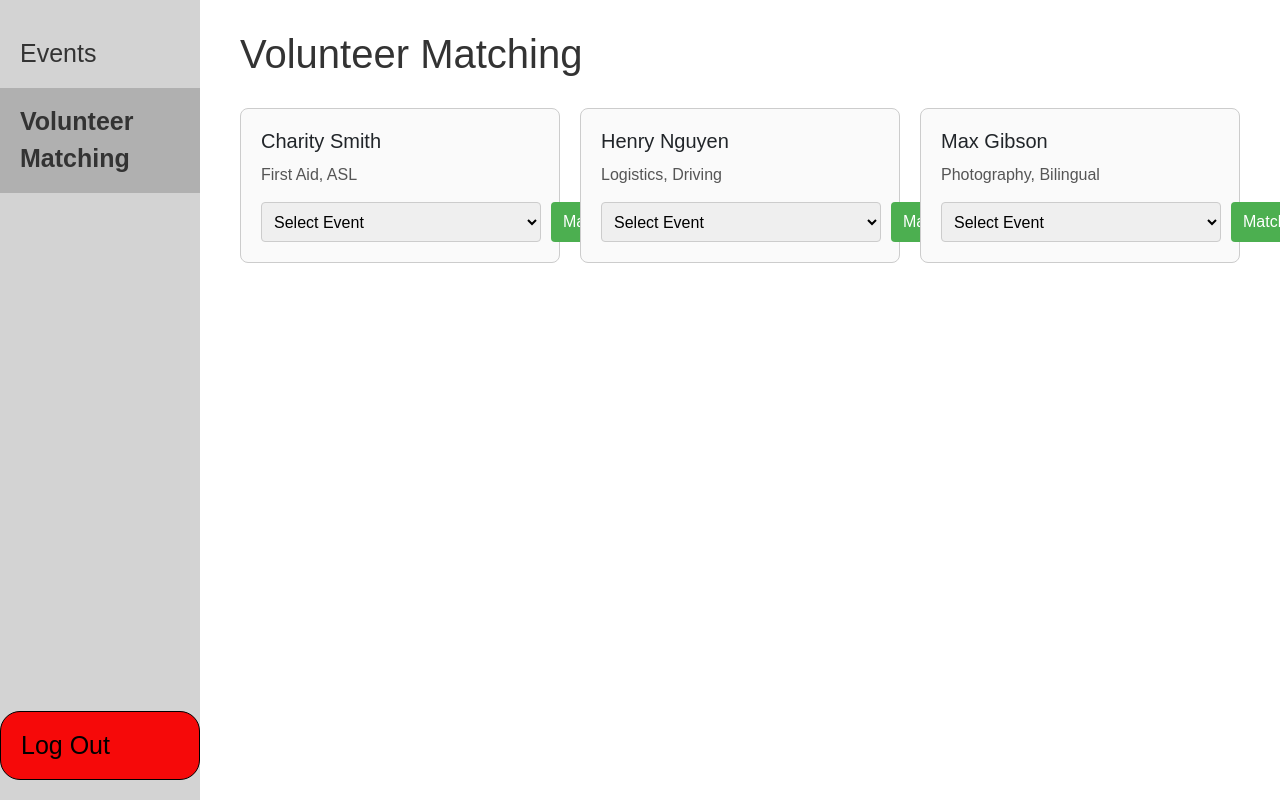
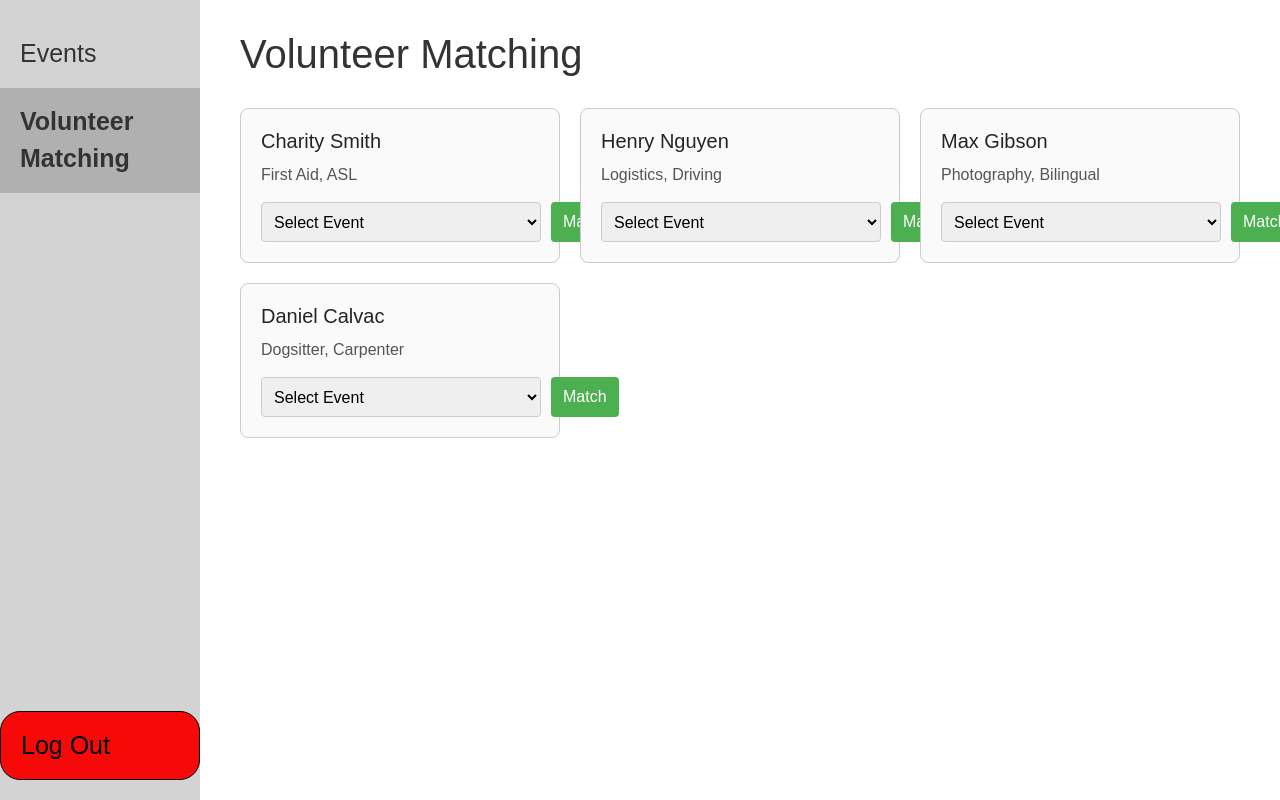
Before and after one commit to dancalvac/COSC4353_Group14, a React (Vite) app in the folder client/: page /adminMatching in a window 1280 px wide. Built offline with nearby package versions, Linux system fonts and the light colour scheme.

Commit message:
finished admin page with added sample volunteers

```diff
--- a/client/src/components/AdminMatching.jsx
+++ b/client/src/components/AdminMatching.jsx
@@ -12,12 +12,14 @@ function AdminMatching() {
         const sampleVolunteers = [
             { id: 1, name: "Charity Smith", skills: "First Aid, ASL" },
             { id: 2, name: "Henry Nguyen",   skills: "Logistics, Driving" },
-            { id: 3, name: "Max Gibson",    skills: "Photography, Bilingual" }
+            { id: 3, name: "Max Gibson",    skills: "Photography, Bilingual" },
+            { id: 4, name: "Daniel Calvac", skills: "Dogsitter, Carpenter"}
         ];
         const sampleEvents = [
-            { id: 1, name: "Community Cleanup", date: "2025-07-15" },
-            { id: 2, name: "Fundraising Gala",  date: "2025-08-01" },
-            { id: 3, name: "Food Drive", date: "2025-09-10" }
+            { id: 1, name: "Community Cleanup", date: "07-15-2025" },
+            { id: 2, name: "Fundraising Gala",  date: "08-01-2025" },
+            { id: 3, name: "Food Drive", date: "09-10-2025" },
+            { id: 4, name: "Puppy Pickup", date: "10-17-2025"}
         ];
         setVolunteers(sampleVolunteers);
         setEvents(sampleEvents);
```
